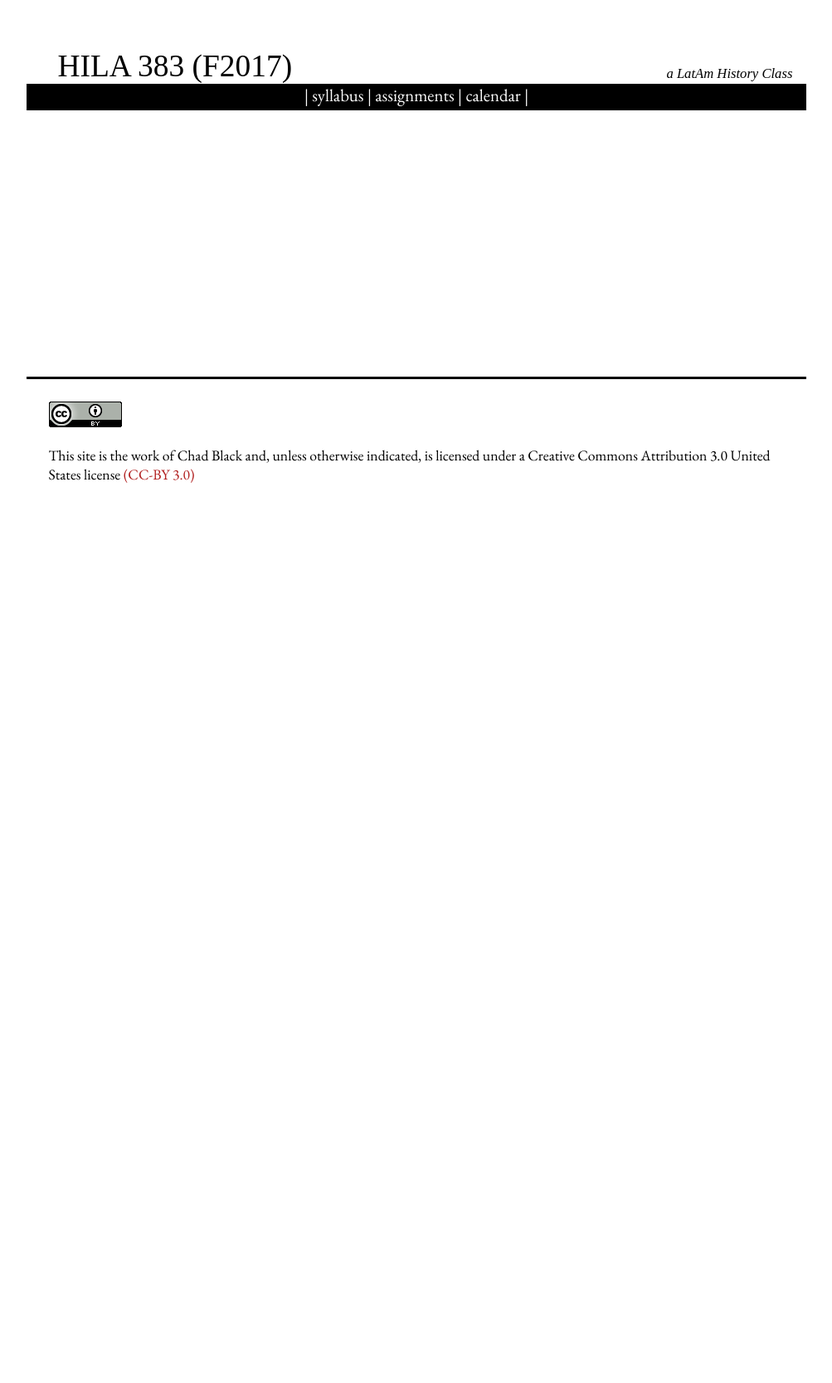
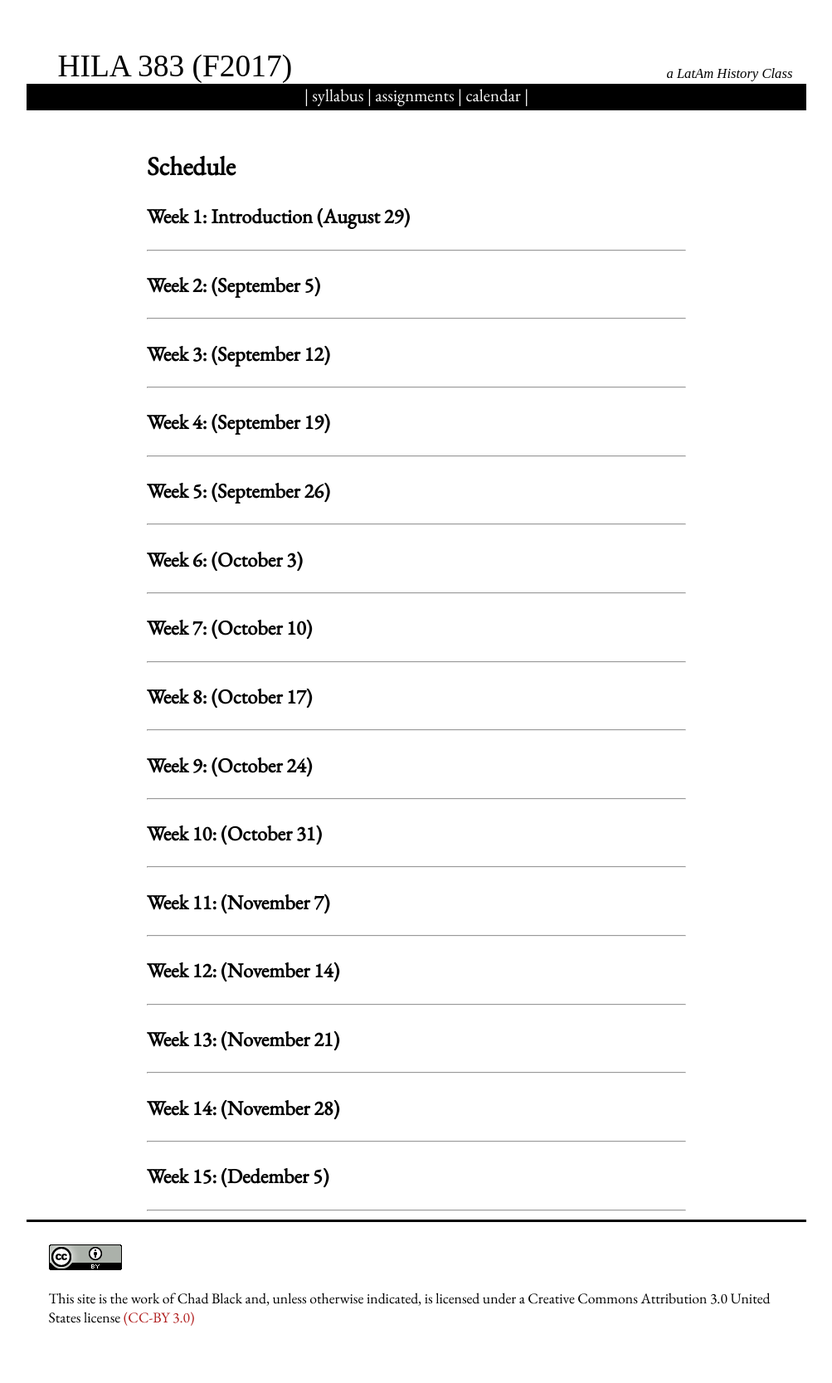
Before and after one commit to chadblack/383F2017, a Jekyll site: the page built from calendar.md, in a window 1280 px wide. Shown: the whole page at 83% size, without its empty margins (138-1141 px from the left). Built offline with Jekyll 4.4.1, drawn with Linux system fonts in a browser that asks for light colours; some web fonts are replaced; our own code applies the rules of GitHub Pages for plain Markdown files; before the commit the page ends 900 px from its top, so only the background shows below that.

Commit message:
calendar set, assignments

```diff
--- a/calendar.md
+++ b/calendar.md
@@ -1,3 +1,97 @@
 ---
 layout: default
 ---
+
+# Schedule
+
+
+### Week 1: Introduction (August 29)
+
+
+
+---
+
+
+### Week 2: (September 5)
+
+
+---
+
+
+### Week 3:  (September 12)
+
+
+---
+
+
+### Week 4:  (September 19)
+
+
+---
+
+
+### Week 5:  (September 26)
+
+
+---
+
+
+### Week 6:  (October 3)
+
+
+---
+
+
+### Week 7:  (October 10)
+
+
+---
+
+
+### Week 8:  (October 17)
+
+
+---
+
+
+### Week 9:  (October 24)
+
+
+---
+
+
+### Week 10:  (October 31)
+
+
+---
+
+
+### Week 11:  (November 7)
+
+
+---
+
+
+### Week 12:  (November 14)
+
+
+---
+
+
+### Week 13:  (November 21)
+
+
+---
+
+
+### Week 14:  (November 28)
+
+
+---
+
+
+### Week 15:  (Dedember 5)
+
+
+
+---
```
Also changed, not shown: assignments.md (+10 -0 lines), syllabus.md (+0 -6 lines).
